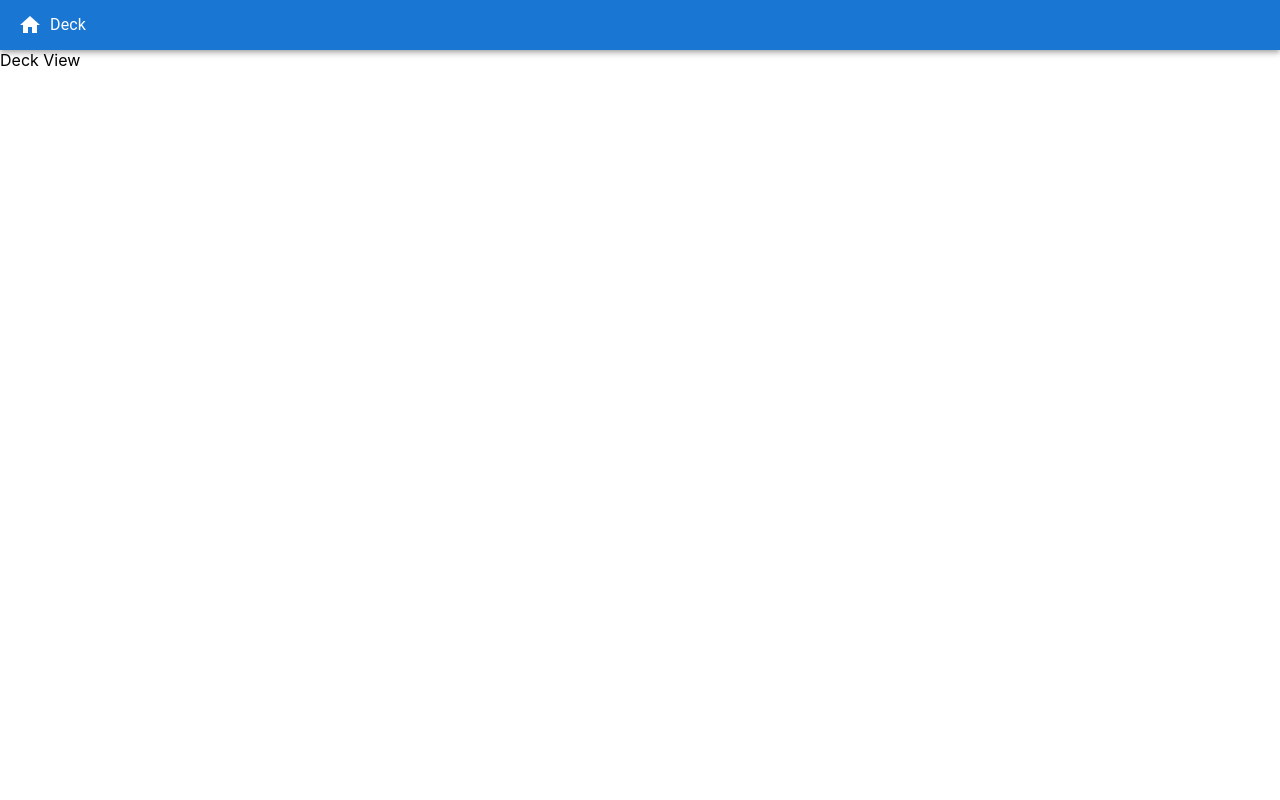
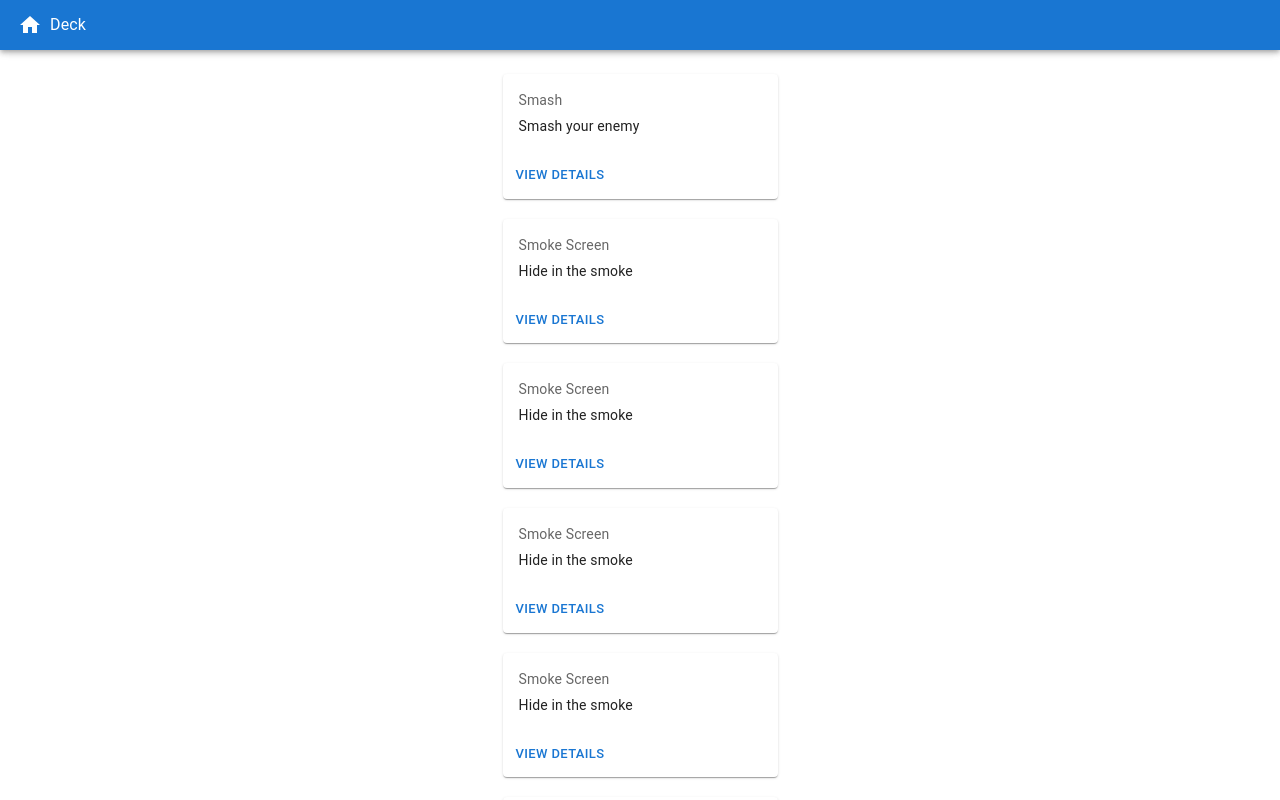
Before and after one commit to superdope-studio/react-game-sandbox, a React (Create React App) app: page /react-game-sandbox/deck in a window 1280 px wide. Shown: the top 800 px of the page. Built offline with nearby package versions, Linux system fonts and the light colour scheme.

Commit message:
Adding data types for cards, Card component, adding cards to deck page

```diff
--- /dev/null
+++ b/src/components/Card.tsx
@@ -0,0 +1,26 @@
+import {
+  Button,
+  Card,
+  CardActions,
+  CardContent,
+  Typography,
+} from "@mui/material";
+import type { GameCard } from "../data/cards";
+
+export const CardComponent = ({ gameCard }: { gameCard: GameCard }) => {
+  return (
+    <Card sx={{ minWidth: 275, maxWidth: 400 }}>
+      <CardContent>
+        <Typography sx={{ fontSize: 14 }} color="text.secondary" gutterBottom>
+          {gameCard.title}
+        </Typography>
+        <Typography variant="h5" component="div"></Typography>
+
+        <Typography variant="body2">{gameCard.description}</Typography>
+      </CardContent>
+      <CardActions>
+        <Button size="small">View Details</Button>
+      </CardActions>
+    </Card>
+  );
+};
--- a/src/components/Header.tsx
+++ b/src/components/Header.tsx
@@ -10,6 +10,11 @@ export const Header = () => {
 
   switch (location) {
     case "/react-game-sandbox":
+      title = "Home";
+      showIcon = false;
+      break;
+
+    case "/react-game-sandbox/":
       title = "Home";
       showIcon = false;
       break;
@@ -30,7 +35,7 @@ export const Header = () => {
   return (
     <Box>
       <AppBar
-        position="static"
+        position="fixed"
         sx={{
           padding: "10px",
           display: "flex",
@@ -41,7 +46,7 @@ export const Header = () => {
         {showIcon && (
           <IconButton
             onClick={() => {
-              setLocation("/react-game-sandbox");
+              setLocation("/react-game-sandbox/");
             }}
           >
             <Home sx={{ color: "white" }} />
--- /dev/null
+++ b/src/data/cards.ts
@@ -0,0 +1,50 @@
+export type GameCard = {
+    title: string;
+    description: string;
+    energyCost: number;
+    damage: number;
+    effectApplied?: string;
+}
+
+export const playerDeck: GameCard[] = [{
+    title: "Smash",
+    description: "Smash your enemy",
+    energyCost: 2,
+    damage: 2,
+}, {
+    title: "Smoke Screen",
+    description: "Hide in the smoke",
+    energyCost: 2,
+    damage: 0,
+    effectApplied: "Hidden"
+},{
+    title: "Smoke Screen",
+    description: "Hide in the smoke",
+    energyCost: 2,
+    damage: 0,
+    effectApplied: "Hidden"
+},{
+    title: "Smoke Screen",
+    description: "Hide in the smoke",
+    energyCost: 2,
+    damage: 0,
+    effectApplied: "Hidden"
+},{
+    title: "Smoke Screen",
+    description: "Hide in the smoke",
+    energyCost: 2,
+    damage: 0,
+    effectApplied: "Hidden"
+},{
+    title: "Smoke Screen",
+    description: "Hide in the smoke",
+    energyCost: 2,
+    damage: 0,
+    effectApplied: "Hidden"
+},{
+    title: "Smoke Screen",
+    description: "Hide in the smoke",
+    energyCost: 2,
+    damage: 0,
+    effectApplied: "Hidden"
+}]
--- a/src/pages/Battle.tsx
+++ b/src/pages/Battle.tsx
@@ -1,3 +1,5 @@
+import { Box } from "@mui/material";
+
 export const Battle = () => {
-  return <div>Battle Page</div>;
+  return <Box sx={{ paddingTop: "64px" }}>Battle Page</Box>;
 };
--- a/src/pages/DeckView.tsx
+++ b/src/pages/DeckView.tsx
@@ -1,3 +1,22 @@
+import { Box } from "@mui/material";
+import { GameCard, playerDeck } from "../data/cards";
+import { CardComponent } from "../components/Card";
+
 export const DeckView = () => {
-  return <div>Deck View</div>;
+  return (
+    <Box
+      sx={{
+        display: "flex",
+        flexDirection: "column",
+        alignItems: "center",
+        paddingTop: "64px",
+      }}
+    >
+      {playerDeck.map((gameCard: GameCard) => (
+        <Box sx={{ margin: "10px" }}>
+          <CardComponent gameCard={gameCard} key={gameCard.title} />
+        </Box>
+      ))}
+    </Box>
+  );
 };
--- a/src/pages/Home.tsx
+++ b/src/pages/Home.tsx
@@ -5,7 +5,7 @@ export const Home = () => {
   // eslint-disable-next-line @typescript-eslint/no-unused-vars
   const [_, setLocation] = useLocation();
   return (
-    <Container>
+    <Container sx={{ paddingTop: "64px" }}>
       <Box sx={{ display: "flex", flexDirection: "column", padding: "40px" }}>
         <Button
           onClick={() => {
```
